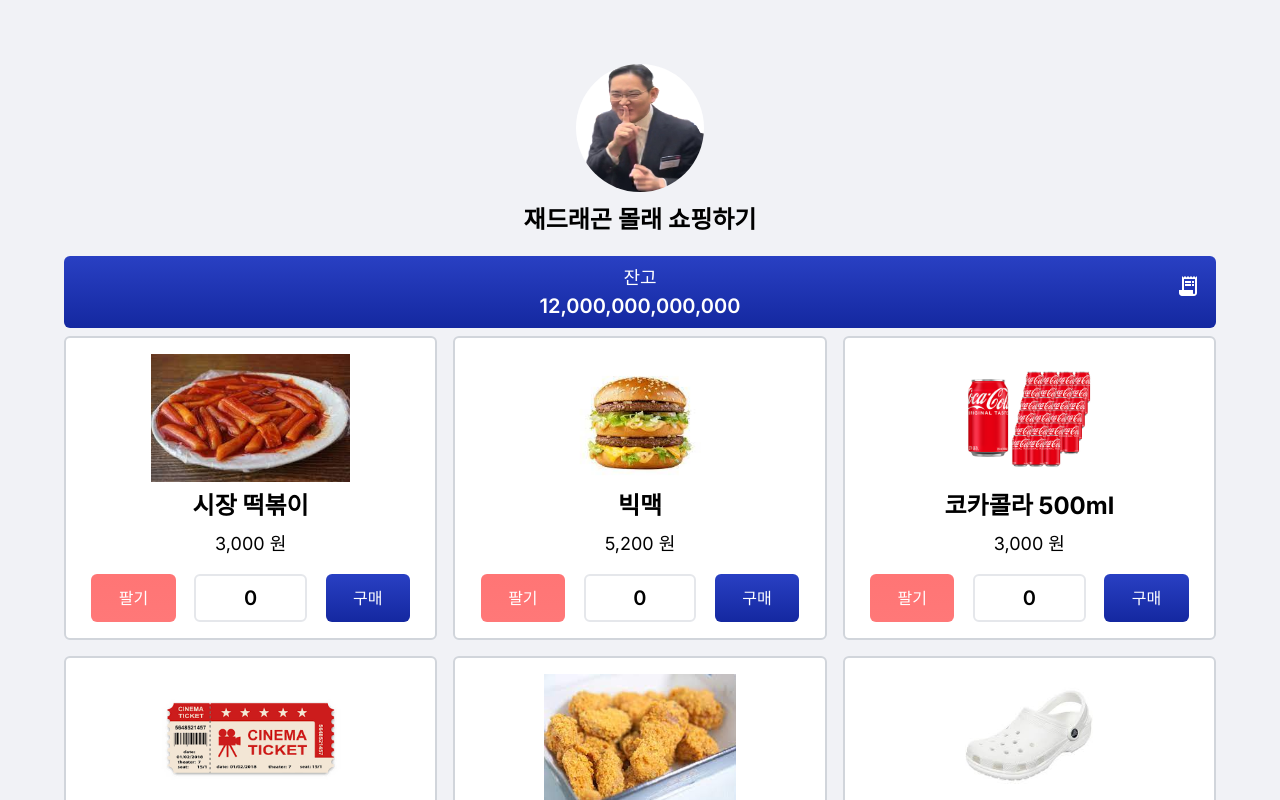
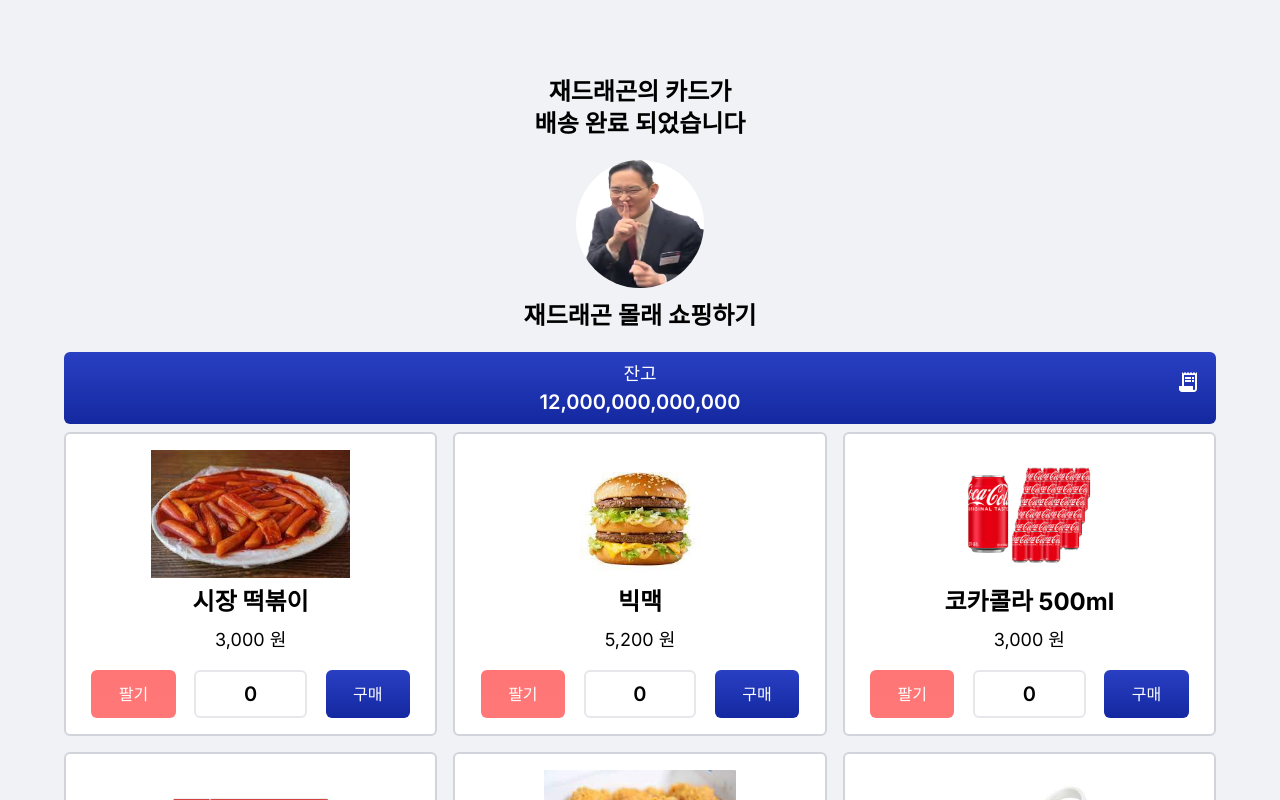
Before and after one commit to manu1307/living-jaedragon, a Next.js app: page / in a window 1280 px wide. Shown: the top 800 px of the page. Built offline with nearby package versions, Linux system fonts and the light colour scheme.

Commit message:
멘트 추가

```diff
--- a/app/layout.tsx
+++ b/app/layout.tsx
@@ -12,7 +12,7 @@
 export const metadata: Metadata = {
   title: "재드래곤 몰래 쇼핑하기",
   description:
-    "재드래곤의 카드가 우리 집 앞에 배송왔다고? 쇼핑을 한 번 즐겨볼까요? ",
+    "재드래곤의 카드가 우리 집 앞에 배송왔다고?",
   openGraph: {
     siteName: "재드래곤 몰래 쇼핑하기",
     images: [
--- a/app/page.tsx
+++ b/app/page.tsx
@@ -9,6 +9,10 @@
   return (
     <main className="container min-h-screen md:p-16 p-2 pt-8 m-auto">
       <div className="flex flex-col items-center justify-center">
+        <div className="mt-3 mb-5 font-semibold text-2xl text-center">
+          재드래곤의 카드가 <br />
+          배송 완료 되었습니다
+        </div>
         <div className="relative w-32 h-32 bg-white rounded-full">
           <Image
             src={"/jaeDragon.png"}
```
